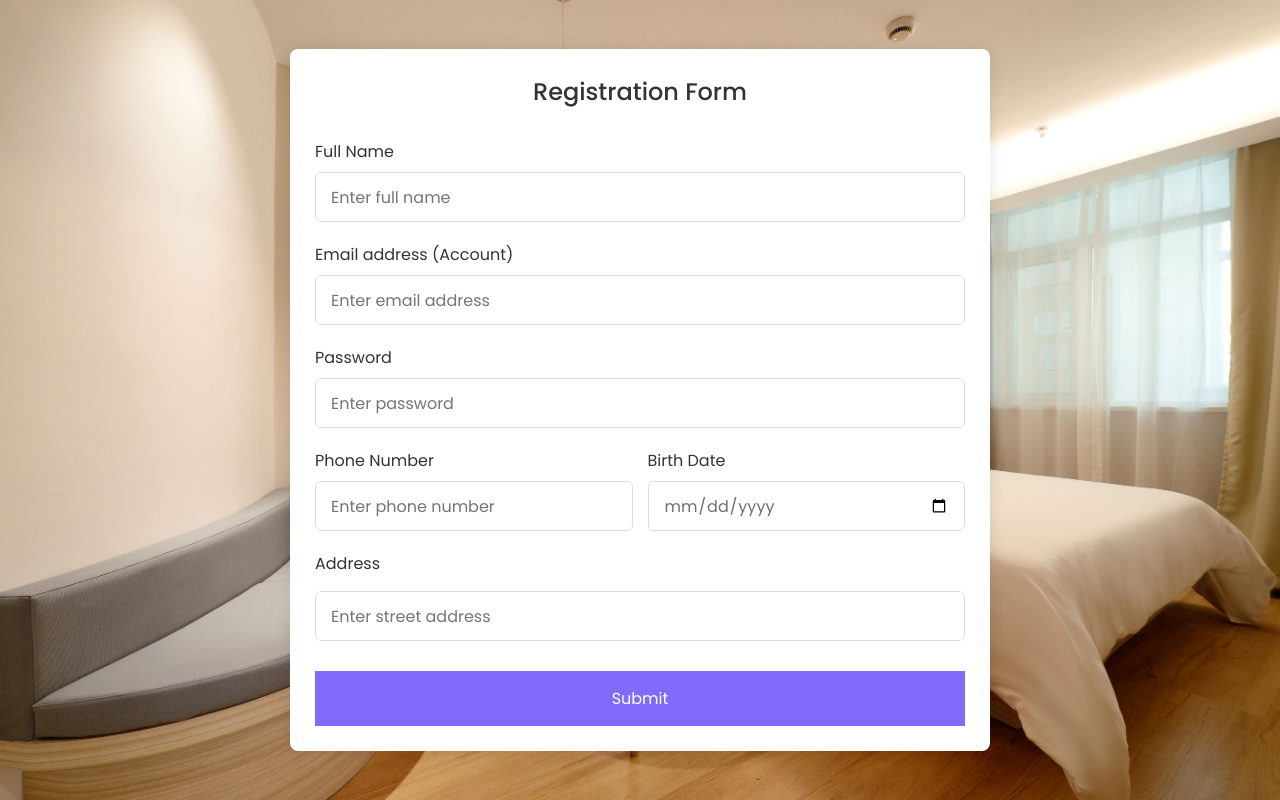
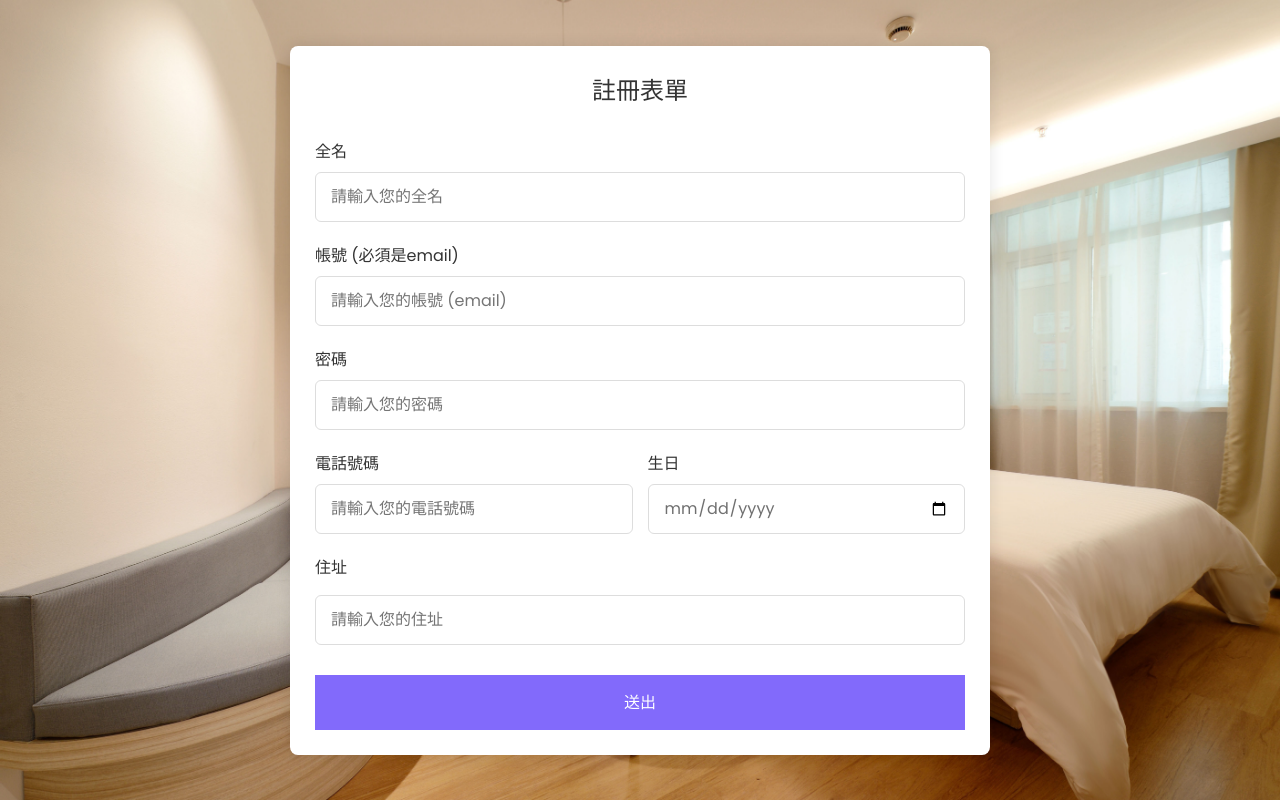
Before and after one commit to smilepaper/DataBaseProject, a PHP site: page /signup.php in a window 1280 px wide. Run offline with PHP 8.4, Linux system fonts and the light colour scheme.

Commit message:
change to chinese ver.

```diff
--- a/signup.php
+++ b/signup.php
@@ -77,36 +77,36 @@ if ($_SERVER["REQUEST_METHOD"] === "POST") {
   </head>
   <body>
     <section class="container" >
-      <header>Registration Form</header>
+      <header>註冊表單</header>
       <form action="signup.php" method="POST" class="form">
         <div class="input-box">
-          <label>Full Name</label>
-          <input type="text" name="name" placeholder="Enter full name" required />
+          <label>全名</label>
+          <input type="text" name="name" placeholder="請輸入您的全名" required />
         </div>
         <div class="input-box">
-          <label>Email address (Account)</label>
-          <input type="email" name="email" placeholder="Enter email address" required />
+          <label>帳號 (必須是email)</label>
+          <input type="email" name="email" placeholder="請輸入您的帳號 (email)" required />
         </div>
         <div class="input-box">
-          <label>Password</label>
-          <input type="password" name="password" placeholder="Enter password" required />
+          <label>密碼</label>
+          <input type="password" name="password" placeholder="請輸入您的密碼" required />
           <span toggle="#password-field" class="fa fa-fw fa-eye field-icon toggle-password"></span>
         </div>
         <div class="column">
           <div class="input-box">
-            <label>Phone Number</label>
-            <input type="text" name="phone" placeholder="Enter phone number" required />
+            <label>電話號碼</label>
+            <input type="text" name="phone" placeholder="請輸入您的電話號碼" required />
           </div>
           <div class="input-box">
-            <label>Birth Date</label>
+            <label>生日</label>
             <input type="date" name="birth" placeholder="Enter birth date" required />
           </div>
         </div>
         <div class="input-box address">
-          <label>Address</label>
-          <input type="text" name="address" placeholder="Enter street address" required />
+          <label>住址</label>
+          <input type="text" name="address" placeholder="請輸入您的住址" required />
         </div>
-        <button type="submit">Submit</button>
+        <button type="submit">送出</button>
       </form>
     </section>
   </body>
```
